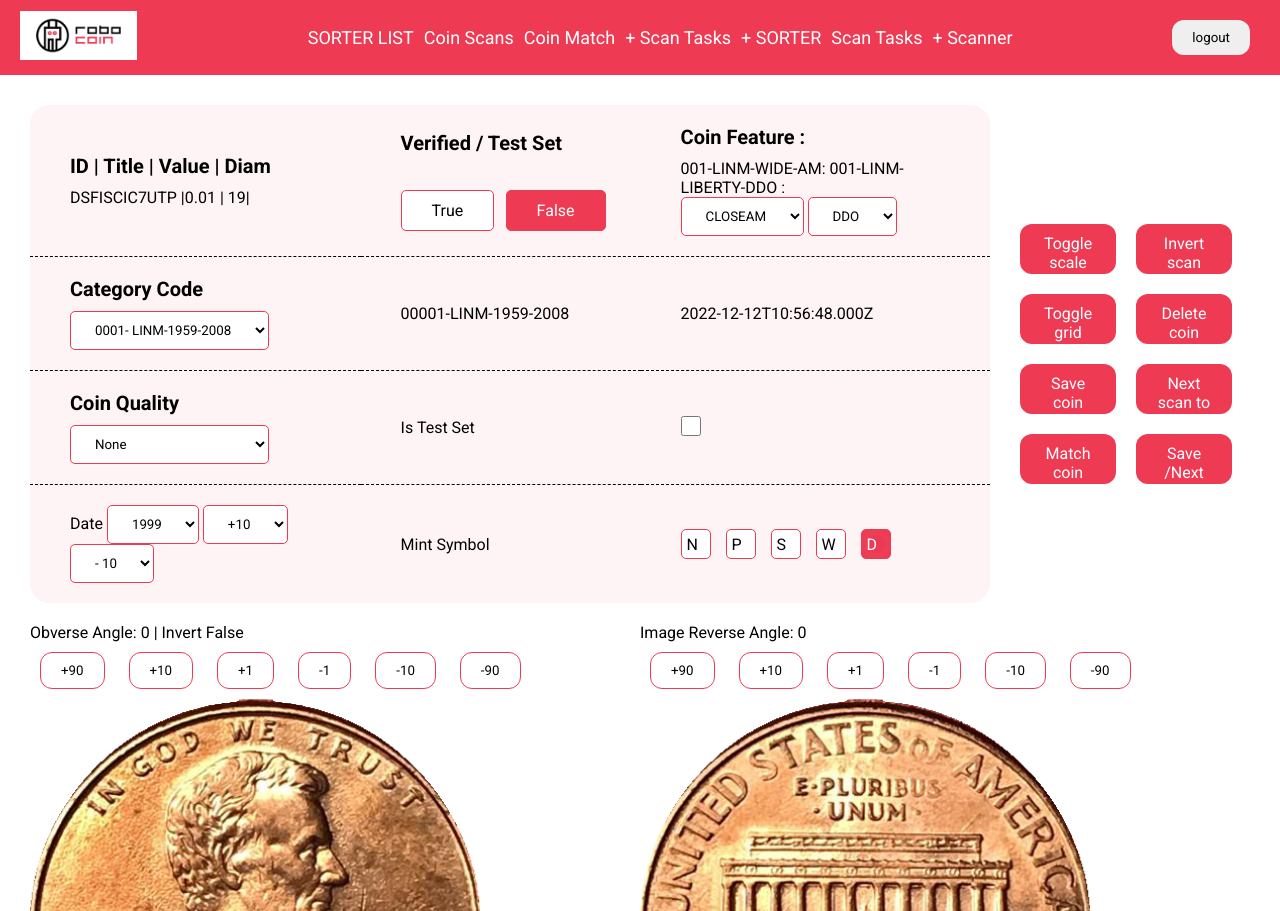
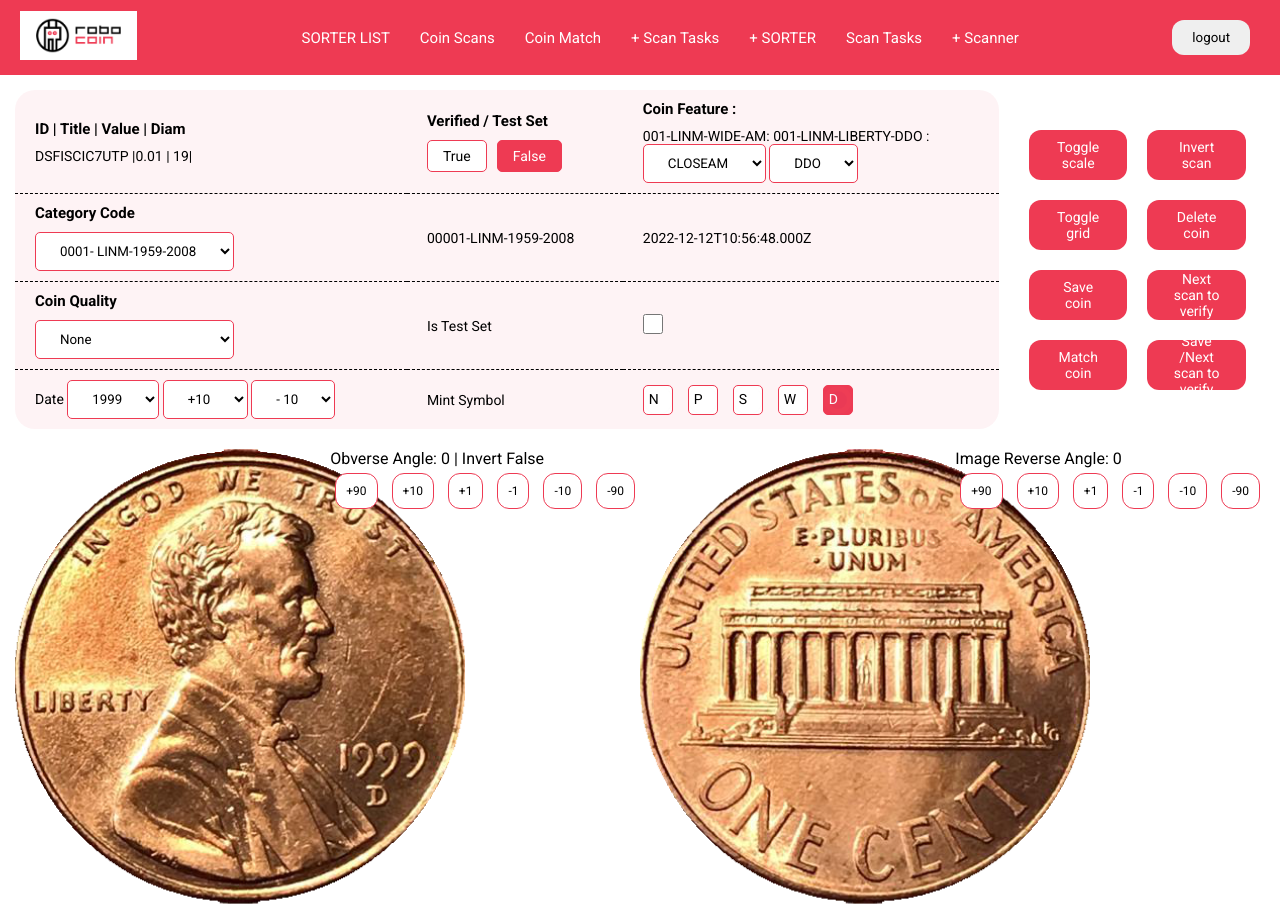
Before and after one commit to Uzzikuzzi/robocoin, a plain HTML site: page coin-inner.html in a window 1280 px wide. Shown: the top 911 px of the page. Drawn offline with Linux system fonts and the light colour scheme.

Commit message:
Update style.css

```diff
--- a/style.css
+++ b/style.css
@@ -45,10 +45,10 @@ button,.btn{
 .nav ul{
     display: flex;
     list-style-type: none;
-    gap: 10px;
+    gap: 30px;
 }
 .nav ul li a{
-font-size: 18px;
+font-size: 15px;
 color: var(--clr-white);
 }
 
@@ -213,7 +213,7 @@ color: var(--clr-white);
   /*=================== 2nd page ===================*/
 
   .inner-content-wrap{
-    padding: 30px;
+    padding: 15px;
   }
   .coins-info-tbl select{
     padding: 10px 20px;
@@ -227,17 +227,18 @@ color: var(--clr-white);
     border-collapse: collapse;
     width: 100%;
     border-radius: 20px;
+    font-size: 14px;
   }
   .coins-info-tbl tr:not(.coins-info-tbl tr:last-of-type){
     border-bottom: 1px dashed black;
   }
   .coins-info-tbl td{
-    padding: 20px 40px;
+    padding: 10px 20px;
 
   }
   .iner-head{
     font-weight: bold;
-    font-size: 20px;
+    font-size: 15px;
     padding-bottom: 10px;
   }
   .product-info-wrap{
@@ -262,7 +263,7 @@ color: var(--clr-white);
     justify-content: left;
     gap: 10px;
     align-items: center;
-      margin-top:0px;
+    margin-top: 0px;
   }
 
   .mint-symbol li {
@@ -317,15 +318,16 @@ color: var(--clr-white);
     justify-content: left;
     gap: 10px;
     align-items: center;
+    margin-top: 0px;
   }
 
-  .verified-symbol li {
+  /* .verified-symbol li {
 
     margin: 0 5px 0 0;
     width: 90px;
     height: 40px;
     position: relative;
-  }
+  } */
 
   .verified-symbol label,
   .verified-symbol input {
@@ -369,6 +371,10 @@ color: var(--clr-white);
     max-width: 40%;
     height: 50px;
     text-align: center;
+    font-size: 14px;
+    display: flex;
+    justify-content: center;
+    align-items: center;
   }
   input[type=checkbox] {
     accent-color: var(--clr-prime);
@@ -386,10 +392,19 @@ color: var(--clr-white);
   }
   .coin-scan > *{
     flex: 1 1 50%;
+    position: relative;
+  }
+  .coins-angles{
+    position: absolute;
+    right: 0;
+    top:0;
   }
   .anglebtn{
     background: var(--clr-white);
     border: 1px solid var(--clr-prime);
+    padding: 10px;
+    font-size: 12px;
+    margin: 5px;
   }
   .coin-action-btns{
     display: flex;
@@ -400,7 +415,7 @@ color: var(--clr-white);
     display: inline-block;
     border: 1px solid var(--clr-prime);
     border-radius: 5px;
-    padding: 10px 30px;
+    padding: 7px 15px;
   }
   .verify-s.active{
     background: var(--clr-prime);
```
